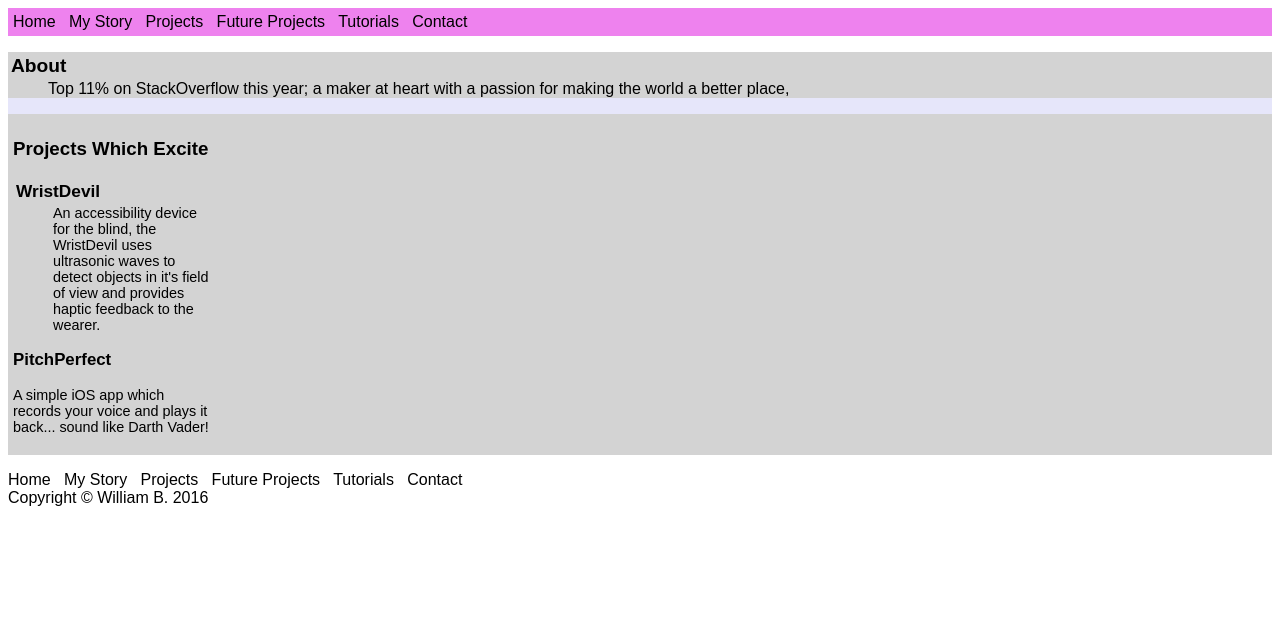
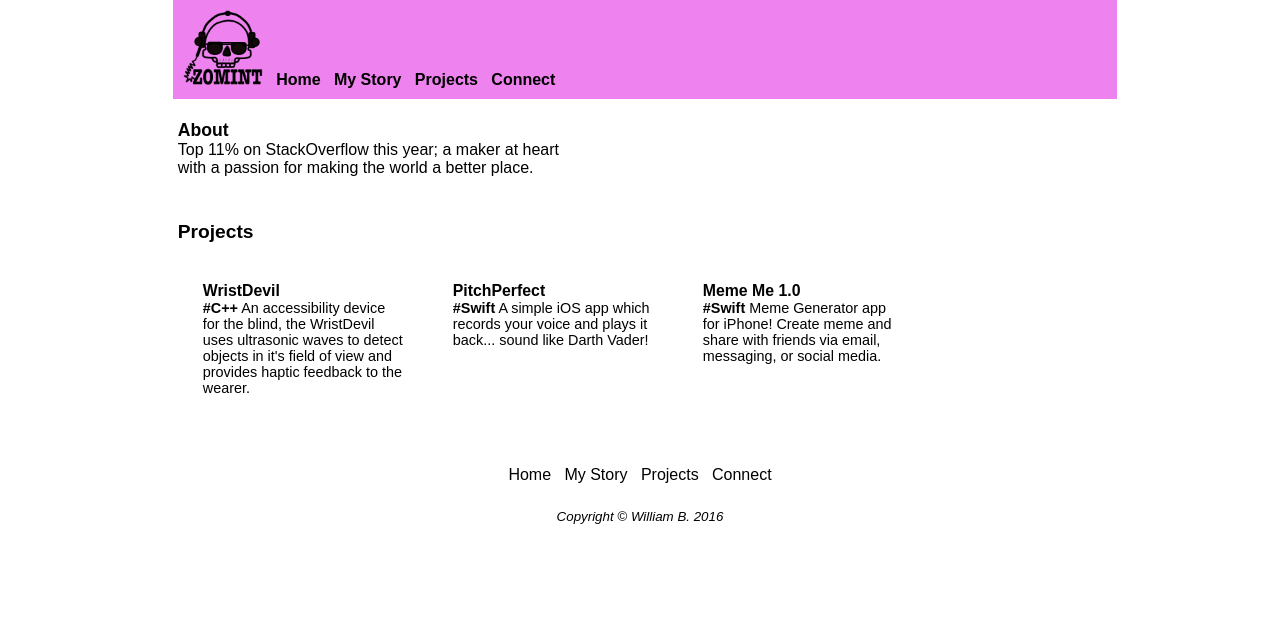
Before and after one commit to NonCreature0714/IntelBeastWebsite, a plain HTML site: page home.html in a window 1280 px wide. Drawn offline with Linux system fonts and the light colour scheme.

Commit message:
Added better CSS + logo image

```diff
--- a/home.html
+++ b/home.html
@@ -8,57 +8,69 @@
   <body>
     <div class="homebar">
       <nav>
-        Home &nbsp;
-        My Story &nbsp;
-        Projects &nbsp;
-        Future Projects &nbsp;
-        Tutorials &nbsp;
-        Contact
+        <img width="80" height="75" src="images/zomint_logo.png" alt="logo" />
+        <b>
+        &nbsp;
+        <a href="home.html">Home</a> &nbsp;
+        <a href="story.html">My Story</a> &nbsp;
+        <a href="projects.html">Projects</a> &nbsp;
+        <a href="connect.html">Connect</a>
+        </b>
       </nav>
     </div>
     <div class="main">
       <div class="container">
         <div class="row">
           <div class="cell">
-            <dl class="aboutme">
-              <dt>About</dt>
-                <dd>Top 11% on StackOverflow this year; a maker at heart with a passion for making the world a better place,  </dd>
-            </dl>
+
+              <div class="about">
+                <p>
+                  <span class="projecttitle">About</span><br>
+                  Top 11% on StackOverflow this year; a maker at heart with a passion for making the world a better place.
+                </p>
+              </div>
+
           </div>
+          <br>
           <div class="cell">
-            <dl class="projects">
-              <h3>Projects Which Excite</h3>
-                <div class="info">
-                  <dl>
-                    <dt>WristDevil</dt>
-                    <dd>An accessibility device for the blind, the WristDevil uses ultrasonic waves to detect objects in it's field of view and provides haptic feedback to the wearer.</dd>
-                  </dl>
-                </div>
-                <div class="info">
-                  <h3>PitchPerfect</h3>
-                  <p>
-                    A simple iOS app which records your voice and plays it back... sound like Darth Vader!
-                  </p>
-                </div>
-            </dl>
-          </div>
-          <div class="cell">
+            <span style="font-size:1.2em;font-weight:bold;text-align:left;">Projects</span>
+                <div class="projectsbrief">
+                        <a target="_blank" href="https://noncreature0714.github.io/WristDevil/">
+                        <div = class="info">
+                            <p>
+                              <span class="projecttitle">WristDevil</span><br>
+                              <b>#C++</b> An accessibility device for the blind, the WristDevil uses ultrasonic waves to detect objects in it's field of view and provides haptic feedback to the wearer.
+                            </p>
+                        </div>
+                        </a>
+                        <div class="info">
+                          <p>
+                            <span class="projecttitle">PitchPerfect</span><br>
+                            <b>#Swift</b> A simple iOS app which records your voice and plays it back... sound like Darth Vader!
+                          </p>
+                        </div>
+                        <div class="info">
+                          <p>
+                            <span class="projecttitle">Meme Me 1.0</span><br>
+                            <b>#Swift</b> Meme Generator app for iPhone! Create meme and share with friends via email, messaging, or social media.
+                          </p>
+                        </div>
+              </div>
           </div>
         </div>
       </div>
     </div>
-    <div class="bottom">
+    <div class="footer">
       <nav>
-        Home &nbsp;
-        My Story &nbsp;
-        Projects &nbsp;
-        Future Projects &nbsp;
-        Tutorials &nbsp;
-        Contact
+        <br>
+        <a href="home.html">Home</a> &nbsp;
+        <a href="story.html">My Story</a> &nbsp;
+        <a href="projects.html">Projects</a> &nbsp;
+        <a href="connect.html">Connect</a>
       </nav>
+      <br>
+      <small><i>Copyright &copy; William B. 2016</i></small>
     </div>
-    <footer>Copyright &copy; William B. 2016</footer>
 
-    </form>
   </body>
 </html>
--- a/layout-styles.css
+++ b/layout-styles.css
@@ -1,19 +1,55 @@
 body {
   font-family: Arial, Verdana, sans-serif;
+  background: white;
+  padding: 0;
+  margin: auto;
+  width: 73%;
+  position: relative;
+}
+
+nav {
+  padding: 5px;
+}
+
+a {
+  text-decoration: none;
+  color: currentColor;
+}
+
+a:hover {
+  color: white;
 }
 
 .homebar {
-  image-orientation: left;
+  image-orientation: center;
+  width: 100%;
   background-color: violet;
   padding: 5px;
+  text-align: left;
+}
+
+.main {
+  padding-bottom: 180px;
+  text-align: center;
+  align-items: center;
+}
+
+.container {
+  margin-left: auto;
+  margin-right: auto;
 }
 
 .cell {
-  background-color: lightgrey;
+  background-color: white;
+  padding: 5px;
+  text-align: left;
+  margin: auto;
+
 }
 
-.container {
-  background-color: lavender;
+.about {
+  text-align: left;
+  width: 400px;
 }
 
 .projects {
@@ -23,14 +59,26 @@ body {
 .info {
   width: 200px;
   font-size: .9em;
+  float: left;
+  margin: 20px;
+  padding: 5px;
+  height: 150px;
 }
 
-dt {
-  font-size: 1.2em;
-  font-weight: bold;
-  padding: 3px;
+.info:hover {
+  background-color: #00bddf;
+  color: white;
 }
 
-dl {
+.footer {
+  text-align: center;
+  padding-top: -180px;
+  height: 180px;
+  position: relative;
+  clear: both;
+}
 
+.projecttitle {
+  font-size: 1.1em;
+  font-weight: bold;
 }
```
Also changed, not shown: connect.html (added, +58 -0 lines), projects.html (+8 -5 lines), story.html (+36 -0 lines), images/zomint_logo.png (added).
